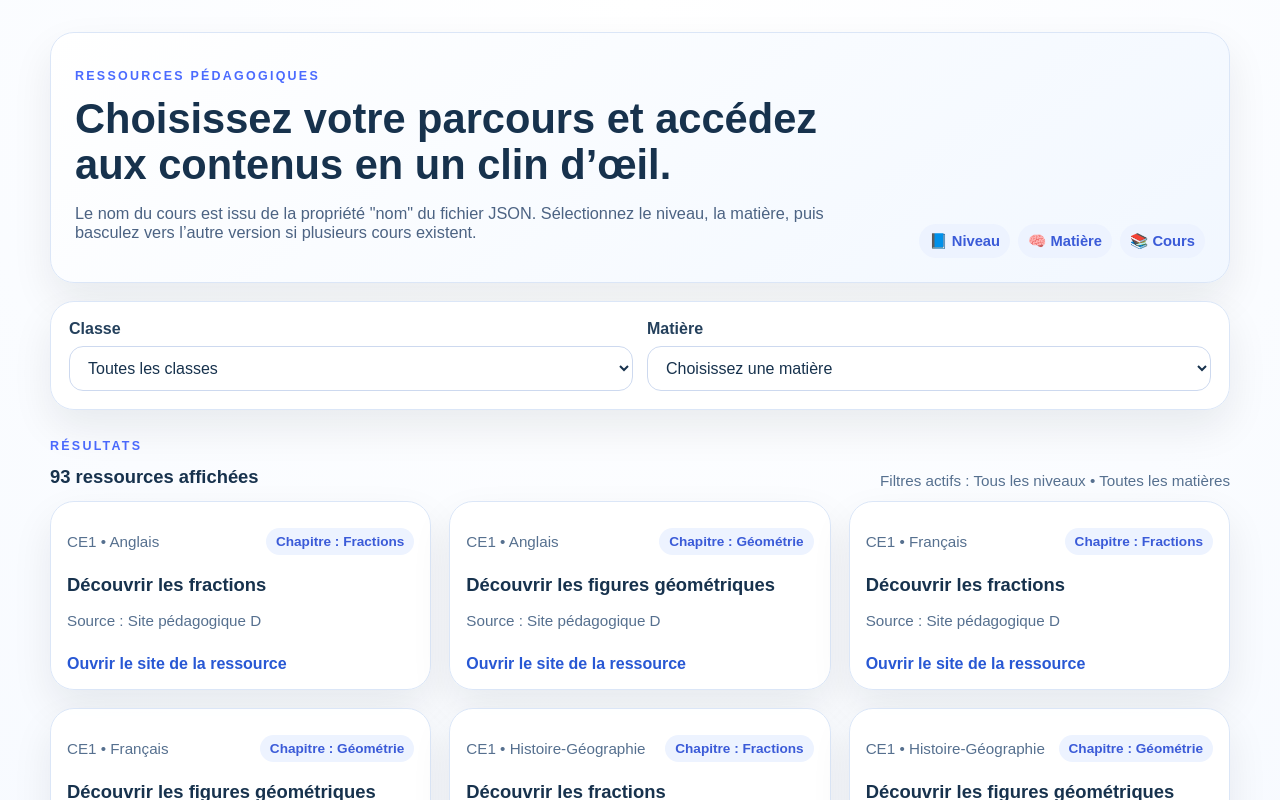
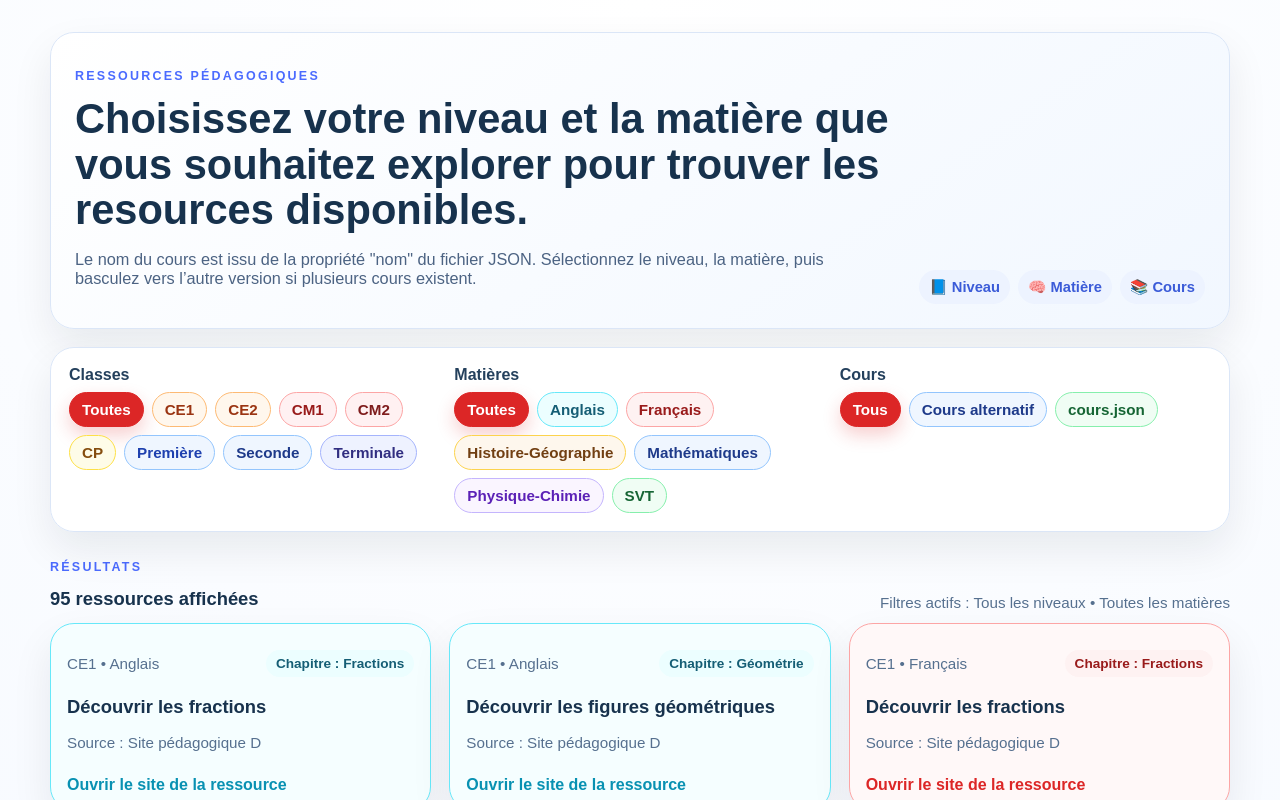
Before and after one commit to Info-theo/Education, a Next.js app: page / in a window 1280 px wide. Shown: the top 800 px of the page. Built offline with nearby package versions, Linux system fonts and the light colour scheme.

Commit message:
Improve UI : color changed and selectable button instead of menu

```diff
--- a/app/page-client.tsx
+++ b/app/page-client.tsx
@@ -1,60 +1,126 @@
 "use client";
 
-import { useEffect, useMemo, useState } from "react";
-import type { Resource } from "../types/resources";
+import { useEffect, useMemo, useState, type CSSProperties } from "react";
+import type { ColorPalette, Resource, StyleCatalog } from "../types/resources";
 
-export default function PageClient({ resources }: { resources: Resource[] }) {
-  const [niveau, setNiveau] = useState("");
-  const [matiere, setMatiere] = useState("");
-  const [courseFile, setCourseFile] = useState("cours.json");
+const fallbackPalette: Required<ColorPalette> = {
+  base: "#fff5f5",
+  selected: "#dc2626",
+  border: "#fecaca",
+  text: "#991b1b",
+  card: "#fff7f7",
+  accent: "#ef4444",
+};
 
-  const niveaux = useMemo(() => [...new Set(resources.map((r) => r.niveau))], [resources]);
+export default function PageClient({
+  resources,
+  levelOrder = [],
+  styleData = {},
+}: {
+  resources: Resource[];
+  levelOrder?: string[];
+  styleData?: StyleCatalog;
+}) {
+  const [selectedNiveaux, setSelectedNiveaux] = useState<string[]>([]);
+  const [selectedMatieres, setSelectedMatieres] = useState<string[]>([]);
+  const [selectedCourseFiles, setSelectedCourseFiles] = useState<string[]>([]);
+
+  const niveaux = useMemo(() => {
+    const unique = [...new Set(resources.map((r) => r.niveau))];
+
+    if (levelOrder.length > 0) {
+      const ordered = levelOrder.filter((item) => unique.includes(item));
+      const rest = unique.filter((item) => !levelOrder.includes(item)).sort((a, b) => a.localeCompare(b));
+      return [...ordered, ...rest];
+    }
+
+    return unique.sort((a, b) => a.localeCompare(b));
+  }, [resources, levelOrder]);
 
   const matieres = useMemo(
-    () => [...new Set(resources.filter((r) => !niveau || r.niveau === niveau).map((r) => r.matiere))],
-    [niveau, resources]
+    () =>
+      [...new Set(
+        resources
+          .filter((r) => selectedNiveaux.length === 0 || selectedNiveaux.includes(r.niveau))
+          .map((r) => r.matiere)
+      )].sort(),
+    [resources, selectedNiveaux]
   );
 
   const availableCourseFiles = useMemo(() => {
     const filtered = resources.filter(
       (r) =>
-        (!niveau || r.niveau === niveau) &&
-        (!matiere || r.matiere === matiere) &&
+        (selectedNiveaux.length === 0 || selectedNiveaux.includes(r.niveau)) &&
+        (selectedMatieres.length === 0 || selectedMatieres.includes(r.matiere)) &&
         typeof r.sourceFile === "string" &&
         /^cours.*\.json$/i.test(r.sourceFile)
     );
 
-    return [...new Set(filtered.map((r) => r.sourceFile as string))]
-      .sort()
-      .map((file) => ({
-        file,
-        label: filtered.find((r) => r.sourceFile === file)?.courseLabel || file,
-      }));
-  }, [niveau, matiere, resources]);
+    return [...new Map(
+      filtered.map((r) => [
+        r.sourceFile as string,
+        {
+          file: r.sourceFile as string,
+          label: r.courseLabel || r.sourceFile,
+          matiere: r.matiere,
+        },
+      ])
+    ).values()].sort((a, b) => a.label.localeCompare(b.label));
+  }, [resources, selectedNiveaux, selectedMatieres]);
 
   useEffect(() => {
-    if (!matiere) {
-      setCourseFile("cours.json");
-      return;
-    }
+    setSelectedMatieres((prev) => prev.filter((m) => matieres.includes(m)));
+  }, [matieres]);
 
-    if (availableCourseFiles.some((entry) => entry.file === "cours.json")) {
-      setCourseFile("cours.json");
-      return;
-    }
+  useEffect(() => {
+    setSelectedCourseFiles((prev) => prev.filter((file) => availableCourseFiles.some((entry) => entry.file === file)));
+  }, [availableCourseFiles]);
 
-    setCourseFile(availableCourseFiles[0]?.file ?? "");
-  }, [matiere, availableCourseFiles]);
+  const getPalette = (name: string, kind: "niveau" | "matiere") => {
+    const palette = kind === "niveau" ? styleData.niveaux?.[name] : styleData.matieres?.[name];
+
+    return {
+      ...fallbackPalette,
+      ...palette,
+    } as Required<ColorPalette>;
+  };
+
+  const getChipStyle = (name: string, kind: "niveau" | "matiere") => {
+    const palette = getPalette(name, kind);
+
+    return {
+      "--chip-bg": palette.base,
+      "--chip-border": palette.border,
+      "--chip-hover-bg": palette.card,
+      "--chip-active-bg": palette.selected,
+      "--chip-active-border": palette.selected,
+      "--chip-text": palette.text,
+      "--chip-active-text": "#fff",
+    } as CSSProperties;
+  };
+
+  const getResultStyle = (resource: Resource) => {
+    const palette = getPalette(resource.matiere, "matiere");
+
+    return {
+      "--resource-bg": palette.card,
+      "--resource-border": palette.border,
+      "--resource-accent": palette.base,
+      "--resource-link": palette.selected,
+      "--resource-badge-bg": palette.base,
+      "--resource-badge-text": palette.text,
+    } as CSSProperties;
+  };
 
   const resultats = useMemo(
     () =>
-      resources.filter(
-        (r) =>
-          (!niveau || r.niveau === niveau) &&
-          (!matiere || r.matiere === matiere) &&
-          (!courseFile || r.sourceFile === courseFile)
-      ),
-    [niveau, matiere, courseFile, resources]
+      resources.filter((r) => {
+        const matchNiveau = selectedNiveaux.length === 0 || selectedNiveaux.includes(r.niveau);
+        const matchMatiere = selectedMatieres.length === 0 || selectedMatieres.includes(r.matiere);
+        const matchCourse = selectedCourseFiles.length === 0 || selectedCourseFiles.includes(r.sourceFile ?? "");
+        return matchNiveau && matchMatiere && matchCourse;
+      }),
+    [resources, selectedNiveaux, selectedMatieres, selectedCourseFiles]
   );
 
   return (
@@ -62,7 +128,7 @@ export default function PageClient({ resources }: { resources: Resource[] }) {
       <section className="hero-card">
         <div className="hero-copy">
           <p className="eyebrow">Ressources pédagogiques</p>
-          <h1>Choisissez votre parcours et accédez aux contenus en un clin d’œil.</h1>
+          <h1>Choisissez votre niveau et la matière que vous souhaitez explorer pour trouver les resources disponibles.</h1>
           <p className="lede">
             Le nom du cours est issu de la propriété "nom" du fichier JSON. Sélectionnez le niveau, la matière, puis basculez vers l’autre version si plusieurs cours existent.
           </p>
@@ -76,56 +142,90 @@ export default function PageClient({ resources }: { resources: Resource[] }) {
 
       <section className="panel">
         <div className="field">
-          <label htmlFor="niveau">Classe</label>
-          <select
-            id="niveau"
-            value={niveau}
-            onChange={(e) => {
-              setNiveau(e.target.value);
-              setMatiere("");
-            }}
+          <label>Classes</label>
+          <div className="chip-grid">
+            <button
+              type="button"
+              className={selectedNiveaux.length === 0 ? "chip active" : "chip"}
+              onClick={() => setSelectedNiveaux([])}
             >
-            <option value="">Toutes les classes</option>
-            {niveaux.map((n) => (
-              <option key={n} value={n}>
-                {n}
-              </option>
+              Toutes
+            </button>
+            {niveaux.map((niveauValue) => (
+              <button
+                key={niveauValue}
+                type="button"
+                className={selectedNiveaux.includes(niveauValue) ? "chip active" : "chip"}
+                style={getChipStyle(niveauValue, "niveau")}
+                onClick={() =>
+                  setSelectedNiveaux((prev) =>
+                    prev.includes(niveauValue) ? prev.filter((item) => item !== niveauValue) : [...prev, niveauValue]
+                  )
+                }
+              >
+                {niveauValue}
+              </button>
             ))}
-          </select>
+          </div>
         </div>
 
         <div className="field">
-          <label htmlFor="matiere">Matière</label>
-          <select
-            id="matiere"
-            value={matiere}
-            onChange={(e) => setMatiere(e.target.value)}
+          <label>Matières</label>
+          <div className="chip-grid">
+            <button
+              type="button"
+              className={selectedMatieres.length === 0 ? "chip active" : "chip"}
+              onClick={() => setSelectedMatieres([])}
             >
-            <option value="">Choisissez une matière</option>
-            {matieres.map((m) => (
-              <option key={m} value={m}>
-                {m}
-              </option>
+              Toutes
+            </button>
+            {matieres.map((matiereValue) => (
+              <button
+                key={matiereValue}
+                type="button"
+                className={selectedMatieres.includes(matiereValue) ? "chip active" : "chip"}
+                style={getChipStyle(matiereValue, "matiere")}
+                onClick={() =>
+                  setSelectedMatieres((prev) =>
+                    prev.includes(matiereValue)
+                      ? prev.filter((item) => item !== matiereValue)
+                      : [...prev, matiereValue]
+                  )
+                }
+              >
+                {matiereValue}
+              </button>
             ))}
-          </select>
+          </div>
         </div>
 
-        {matiere && availableCourseFiles.length > 1 ? (
         <div className="field">
-            <label htmlFor="courseFile">Cours</label>
-            <select
-              id="courseFile"
-              value={courseFile}
-              onChange={(e) => setCourseFile(e.target.value)}
+          <label>Cours</label>
+          <div className="chip-grid">
+            <button
+              type="button"
+              className={selectedCourseFiles.length === 0 ? "chip active" : "chip"}
+              onClick={() => setSelectedCourseFiles([])}
             >
+              Tous
+            </button>
             {availableCourseFiles.map((entry) => (
-                <option key={entry.file} value={entry.file}>
+              <button
+                key={entry.file}
+                type="button"
+                className={selectedCourseFiles.includes(entry.file) ? "chip active" : "chip"}
+                style={getChipStyle(entry.matiere ?? "Mathématiques", "matiere")}
+                onClick={() =>
+                  setSelectedCourseFiles((prev) =>
+                    prev.includes(entry.file) ? prev.filter((item) => item !== entry.file) : [...prev, entry.file]
+                  )
+                }
+              >
                 {entry.label}
-                </option>
+              </button>
             ))}
-            </select>
           </div>
-        ) : null}
+        </div>
       </section>
 
       <section className="results-header">
@@ -133,7 +233,7 @@ export default function PageClient({ resources }: { resources: Resource[] }) {
           <p className="eyebrow">Résultats</p>
           <h2>{resultats.length} ressource{resultats.length > 1 ? "s" : ""} affichée{resultats.length > 1 ? "s" : ""}</h2>
         </div>
-        <p className="mini-note">Filtres actifs : {niveau || "Tous les niveaux"} • {matiere || "Toutes les matières"}</p>
+        <p className="mini-note">Filtres actifs : {selectedNiveaux.length ? selectedNiveaux.join(", ") : "Tous les niveaux"} • {selectedMatieres.length ? selectedMatieres.join(", ") : "Toutes les matières"}</p>
       </section>
 
       <section className="results-grid">
@@ -148,6 +248,7 @@ export default function PageClient({ resources }: { resources: Resource[] }) {
           <article
             key={`${r.niveau}-${r.matiere}-${r.sourceFile ?? "unknown"}-${r.titre}-${r.url}-${r.chapitre}`}
             className="resource-card"
+            style={getResultStyle(r)}
           >
             <div className="resource-head">
               <p className="resource-meta">{r.niveau} • {r.matiere}</p>
@@ -264,20 +365,34 @@ export default function PageClient({ resources }: { resources: Resource[] }) {
           color: #24405c;
         }
 
-        select {
-          border: 1px solid #cdd9ef;
-          border-radius: 14px;
-          padding: 12px 14px;
-          background: #fff;
-          color: #17324d;
-          font-size: 1rem;
-          transition: border-color 0.2s ease, box-shadow 0.2s ease;
+        .chip-grid {
+          display: flex;
+          flex-wrap: wrap;
+          gap: 8px;
         }
 
-        select:focus {
-          outline: none;
-          border-color: #5b7cff;
-          box-shadow: 0 0 0 3px rgba(91, 124, 255, 0.18);
+        .chip {
+          border: 1px solid var(--chip-border, #cdd9ef);
+          border-radius: 999px;
+          padding: 8px 12px;
+          background: var(--chip-bg, #fff);
+          color: var(--chip-text, #17324d);
+          font-size: 0.95rem;
+          font-weight: 700;
+          cursor: pointer;
+          transition: all 0.18s ease;
+        }
+
+        .chip:hover {
+          border-color: var(--chip-active-border, #5b7cff);
+          background: var(--chip-hover-bg, #f4f7ff);
+        }
+
+        .chip.active {
+          background: var(--chip-active-bg, #dc2626);
+          border-color: var(--chip-active-border, #dc2626);
+          color: var(--chip-active-text, #fff);
+          box-shadow: 0 8px 18px rgba(220, 38, 38, 0.22);
         }
 
         .results-header {
@@ -312,6 +427,8 @@ export default function PageClient({ resources }: { resources: Resource[] }) {
         .resource-card,
         .empty-card {
           padding: 16px;
+          background: var(--resource-bg, rgba(255, 255, 255, 0.92));
+          border-color: var(--resource-border, #dbe6f7);
           transition: transform 0.15s ease, box-shadow 0.15s ease;
         }
 
@@ -339,8 +456,8 @@ export default function PageClient({ resources }: { resources: Resource[] }) {
           align-items: center;
           border-radius: 999px;
           padding: 6px 10px;
-          background: #edf3ff;
-          color: #3b5bd8;
+          background: var(--resource-badge-bg, #edf3ff);
+          color: var(--resource-badge-text, #3b5bd8);
           font-size: 0.85rem;
           font-weight: 700;
         }
@@ -354,7 +471,7 @@ export default function PageClient({ resources }: { resources: Resource[] }) {
         .resource-link {
           display: inline-block;
           margin-top: 10px;
-          color: #2858d4;
+          color: var(--resource-link, #2858d4);
           font-weight: 700;
           text-decoration: none;
         }
--- a/app/page.tsx
+++ b/app/page.tsx
@@ -1,7 +1,31 @@
 import fs from "fs";
 import path from "path";
-import type { Resource } from "../types/resources";
+import type { Resource, StyleCatalog } from "../types/resources";
 import PageClient from "./page-client";
+
+function readLevelOrder(dir: string): string[] {
+  const orderFile = path.join(dir, "ordre-niveaux.json");
+
+  if (!fs.existsSync(orderFile)) {
+    return [];
+  }
+
+  const raw = JSON.parse(fs.readFileSync(orderFile, "utf8")) as { niveaux?: string[] };
+
+  return Array.isArray(raw.niveaux) ? raw.niveaux.filter((item): item is string => typeof item === "string") : [];
+}
+
+function readGenericStyles(dir: string): StyleCatalog {
+  const styleFile = path.join(dir, "generic_data.json");
+
+  if (!fs.existsSync(styleFile)) {
+    return {};
+  }
+
+  const raw = JSON.parse(fs.readFileSync(styleFile, "utf8")) as { styles?: StyleCatalog };
+
+  return raw.styles ?? {};
+}
 
 function readResources(dir: string): Resource[] {
   const entries = fs.readdirSync(dir, { withFileTypes: true });
@@ -51,7 +75,10 @@ function readResources(dir: string): Resource[] {
 }
 
 export default function Home() {
-  const resources = readResources(path.join(process.cwd(), "data"));
+  const dataDir = path.join(process.cwd(), "data");
+  const resources = readResources(dataDir);
+  const levelOrder = readLevelOrder(dataDir);
+  const styleData = readGenericStyles(dataDir);
 
-  return <PageClient resources={resources} />;
+  return <PageClient resources={resources} levelOrder={levelOrder} styleData={styleData} />;
 }
--- /dev/null
+++ b/data/generic_data.json
@@ -0,0 +1,77 @@
+{
+  "styles": {
+    "niveaux": {
+      "CP": { "base": "#fefce8", "selected": "#eab308", "border": "#fde047", "text": "#854d0e", "card": "#fffef5" },
+      "CE1": { "base": "#fff7ed", "selected": "#f59e0b", "border": "#fdba74", "text": "#9a3412", "card": "#fffaf5" },
+      "CE2": { "base": "#fff7ed", "selected": "#f97316", "border": "#fdba74", "text": "#9a3412", "card": "#fffaf5" },
+      "CM1": { "base": "#fff1f2", "selected": "#ef4444", "border": "#fca5a5", "text": "#991b1b", "card": "#fff7f7" },
+      "CM2": { "base": "#fff1f2", "selected": "#dc2626", "border": "#fca5a5", "text": "#7f1d1d", "card": "#fff7f7" },
+
+      "6eme": { "base": "#fdf2f8", "selected": "#ec4899", "border": "#f9a8d4", "text": "#9d174d", "card": "#fff7fb" },
+      "5eme": { "base": "#fdf2f8", "selected": "#db2777", "border": "#f9a8d4", "text": "#831843", "card": "#fff7fb" },
+      "4eme": { "base": "#faf5ff", "selected": "#c026d3", "border": "#e9d5ff", "text": "#701a75", "card": "#fdf8ff" },
+      "3eme": { "base": "#faf5ff", "selected": "#a855f7", "border": "#d8b4fe", "text": "#6b21a8", "card": "#fdf8ff" },
+
+      "Seconde": { "base": "#eff6ff", "selected": "#3b82f6", "border": "#93c5fd", "text": "#1e3a8a", "card": "#f8fbff" },
+      "Première": { "base": "#eff6ff", "selected": "#2563eb", "border": "#93c5fd", "text": "#1e40af", "card": "#f8fbff" },
+      "Terminale": { "base": "#eef2ff", "selected": "#4f46e5", "border": "#a5b4fc", "text": "#312e81", "card": "#f8faff" },
+
+      "L1": { "base": "#ecfeff", "selected": "#06b6d4", "border": "#67e8f9", "text": "#155e75", "card": "#f4feff" },
+      "L2": { "base": "#ecfeff", "selected": "#0891b2", "border": "#67e8f9", "text": "#164e63", "card": "#f4feff" },
+      "L3": { "base": "#ecfdf5", "selected": "#10b981", "border": "#6ee7b7", "text": "#065f46", "card": "#f5fff9" },
+
+      "M1": { "base": "#f0fdf4", "selected": "#22c55e", "border": "#86efac", "text": "#166534", "card": "#f8fff9" },
+      "M2": { "base": "#f0fdf4", "selected": "#16a34a", "border": "#86efac", "text": "#14532d", "card": "#f8fff9" }
+    },
+
+    "matieres": {
+      "Mathématiques": {
+        "base": "#eff6ff",
+        "selected": "#2563eb",
+        "border": "#93c5fd",
+        "text": "#1e3a8a",
+        "card": "#f8fbff"
+      },
+
+      "SVT": {
+        "base": "#f0fdf4",
+        "selected": "#16a34a",
+        "border": "#86efac",
+        "text": "#166534",
+        "card": "#f8fff9"
+      },
+
+      "Physique-Chimie": {
+        "base": "#faf5ff",
+        "selected": "#7c3aed",
+        "border": "#c4b5fd",
+        "text": "#5b21b6",
+        "card": "#fdfaff"
+      },
+
+      "Français": {
+        "base": "#fef2f2",
+        "selected": "#dc2626",
+        "border": "#fca5a5",
+        "text": "#991b1b",
+        "card": "#fff8f8"
+      },
+
+      "Histoire-Géographie": {
+        "base": "#fef7ed",
+        "selected": "#a16207",
+        "border": "#fcd34d",
+        "text": "#713f12",
+        "card": "#fffdf7"
+      },
+
+      "Anglais": {
+        "base": "#ecfeff",
+        "selected": "#0891b2",
+        "border": "#67e8f9",
+        "text": "#155e75",
+        "card": "#f5feff"
+      }
+    }
+  }
+}
```
Also changed, not shown: types/resources.ts (+14 -0 lines). Lines whose indentation alone changed are shown as unchanged.
